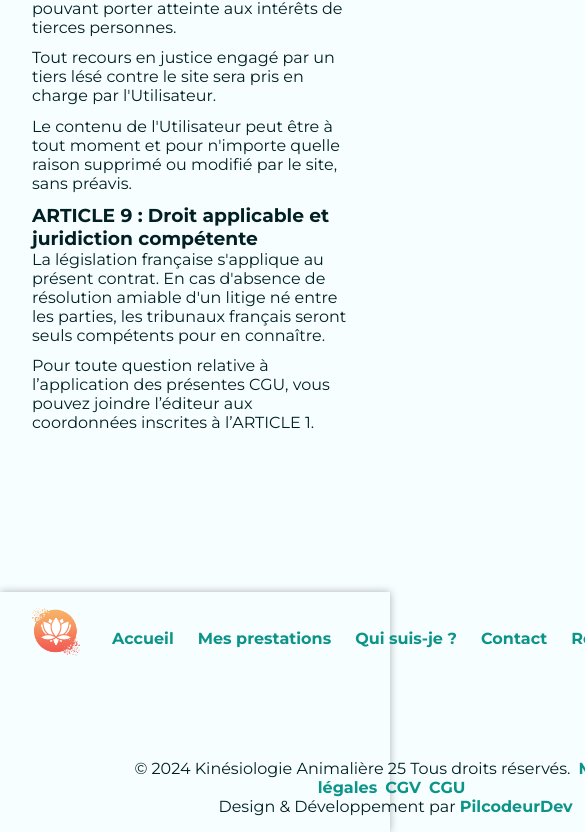
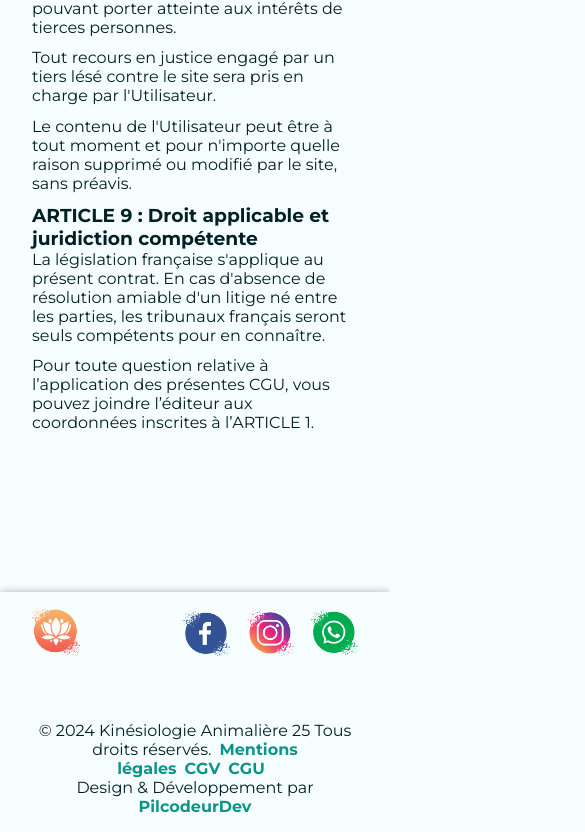
Before and after one commit to PilcodeurDev/GoReconnect, a React (Vite) app: page /condition-general-dutilisation in a window 390 px wide. Shown: the part 4136-4968 px from the top of the page, 585 px wide, since content can reach past the window. Built offline with nearby package versions, Linux system fonts and the light colour scheme.

Commit message:
footer RESPONSIVE 😎

```diff
--- a/src/components/layout/footer/Footer.css
+++ b/src/components/layout/footer/Footer.css
@@ -2,59 +2,67 @@ footer {
   height: 15rem;
   width: 100vw;
   display: flex;
+  flex-direction: column;
   justify-content: space-between;
-  padding: 1rem 5rem;
+  padding: 2rem 3rem;
   text-align: center;
   background: var(--bg-color);
-  box-shadow: 0px 0px 8px 0px rgba(0,0,0,0.3);
+  box-shadow: 0px 0px 8px 0px rgba(0, 0, 0, 0.3);
 }
 
-.textCenter {
+.links {
   display: flex;
-  flex-direction: column;
+  align-items: center;
   justify-content: space-between;
-  margin: 0;
-
-  div{
-    margin: 0;
-  }
 }
 
-.lienNavigation{
-  display: flex;
-  justify-content: center;
-  gap: 1.5rem;
-  margin-top: 1rem;
-
-  > li {
-    padding-top: .3rem;
-    white-space: nowrap;
-    list-style: none;
-  }
+.links .offset {
+  margin-right: 8.88rem;
 }
 
-.lienCenter {
+.links .interne-link-buttons .link {
+  padding-left: 1rem;
+  display: inline-block;
+  gap: 10px;
+}
+
+.links .logo-goreconnect {
+  max-width: 5rem;
+}
+
+.links .social-logos {
+  display: flex;
+}
+
+.links .social-logos a {
+  margin-left: 1rem;
+}
+
+.links .social-logos a img {
+  max-width: 4rem;
+}
+
+.central-links {
   display: flex;
   flex-direction: column;
   justify-content: center;
   margin: 0;
 }
 
-.lienCenter > div > span {
+.central-links > div > span {
   margin-right: 0.5rem;
 }
 
-.logoKa25 {
-  max-width: 3rem;
+@media screen and (max-width: 1120px) {
+  .links .offset {
+  margin-right: 0;
+}
 }
 
-.logos {
-  display: flex;
-  gap: 1.3rem;
 
-  img {
-    width: 70px;
-    height: 70px;
+@media screen and (max-width: 1024px) {
+  .interne-link-buttons{
+    display: none;
   }
 }
 
@@ -62,4 +70,13 @@ footer {
   footer{
     padding: 1rem 2rem;
   }
+  .links .logo-goreconnect {
+    max-width: 4rem;
+  }
 }
+
+@media screen and (max-width: 640px) {
+  .links img {
+    width: 3rem;
+  }
+}
--- a/src/components/layout/footer/Footer.jsx
+++ b/src/components/layout/footer/Footer.jsx
@@ -11,7 +11,7 @@ export default function Footer() {
       href="https://my-visual-impact-prod-a80de0f47f5b.herokuapp.com/"
       target="_blank"
       rel="noreferrer"
-      className="lien"
+      className="link"
     >
       PilcodeurDev
     </a>
@@ -19,66 +19,34 @@ export default function Footer() {
 
   return (
     <footer>
+      <div className="links">
+        <div className="offset">
           <Link to="/#moveUp">
             <img
               src={logo}
               alt="logo goreconnect"
-          className="logoKa25"
+              className="logo-goreconnect"
             />
           </Link>
-      <div className="textCenter">
-        <div>
-          <ul className="lienNavigation">
-            <li>
-              <Link to="/#moveUp" className="lien">
+        </div>
+        <div className="interne-link-buttons">
+          <Link to="/#moveUp" className="link">
             Accueil
           </Link>
-            </li>
-            <li>
-              <Link to="/#laKinesiologie" className="lien">
+          <Link to="/#laKinesiologie" className="link">
             Mes prestations
           </Link>
-            </li>
-            <li>
-              <Link to="/#quiJeSuis" className="lien">
+          <Link to="/#quiJeSuis" className="link">
             Qui suis-je ?
           </Link>
-            </li>
-            <li>
-              <Link to="/#contact" className="lien">
+          <Link to="/#contact" className="link">
             Contact
           </Link>
-            </li>
-            <li>
-              <Link to="/#reservation" className="lien">
+          <Link to="/#reservation" className="link">
             Rendez-vous
           </Link>
-            </li>
-          </ul>
         </div>
-        <div className="lienCenter">
-          <div>
-            <span>© 2024 Kinésiologie Animalière 25 Tous droits réservés.</span>
-            <span>
-              <Link to="/mention-legal" className="lien">
-                Mentions légales
-              </Link>
-            </span>
-            <span>
-              <Link to="/condition-general-de-vente" className="lien">
-                CGV
-              </Link>
-            </span>
-            <span>
-              <Link to="/condition-general-dutilisation" className="lien">
-                CGU
-              </Link>
-            </span>
-          </div>
-          <div>Design & Développement par {PilcodeurDev}</div>
-        </div>
-      </div>
-      <div className="logos">
+        <div className="social-logos">
           <a href="https://www.facebook.com/kinesiologieanimaliere25">
             <img src={fbk} alt="logo facebook" />
           </a>
@@ -89,6 +57,28 @@ export default function Footer() {
             <img src={whatsApp} alt="logo instagram" />
           </a>
         </div>
+      </div>
+      <div className="central-links">
+        <div>
+          <span>© 2024 Kinésiologie Animalière 25 Tous droits réservés.</span>
+          <span>
+            <Link to="/mention-legal" className="link">
+              Mentions légales
+            </Link>
+          </span>
+          <span>
+            <Link to="/condition-general-de-vente" className="link">
+              CGV
+            </Link>
+          </span>
+          <span>
+            <Link to="/condition-general-dutilisation" className="link">
+              CGU
+            </Link>
+          </span>
+        </div>
+        <div>Design & Développement par {PilcodeurDev}</div>
+      </div>
     </footer>
   );
 }
--- a/src/components/pages/GeneralConditionsSale/GeneralConditionsSale.css
+++ b/src/components/pages/GeneralConditionsSale/GeneralConditionsSale.css
@@ -8,7 +8,7 @@ h1 + h3 {
   text-decoration-line: underline;
 }
 
-ul {
+.CGS-info {
   margin: 1rem 2rem;
 }
 
--- a/src/components/pages/GeneralConditionsSale/GeneralConditionsSale.jsx
+++ b/src/components/pages/GeneralConditionsSale/GeneralConditionsSale.jsx
@@ -48,7 +48,7 @@ export default function GeneralConditionsSale() {
             transactions conclues avec le Client.
           </p>
           <p>Les coordonnées du Prestataire sont les suivantes :</p>
-          <ul>
+          <ul className="CGS-info">
             <li>{owner.name}</li>
             <li>{owner.address}</li>
             <li>Siret : {owner.siretNumber}</li>
--- a/src/index.css
+++ b/src/index.css
@@ -26,10 +26,6 @@ h2 {
   margin-bottom: 2rem;
 }
 
-/*
-  buttons and liens
-*/
-
 .mainButton {
   background: var(--main-color);
   color: white !important;
@@ -45,7 +41,7 @@ h2 {
   background: var(--secondary-color);
 }
 
-.lien {
+.link {
   color: #0d9488;
   text-decoration: none;
   font-family: montserrat-bold;
```
Lines whose indentation alone changed are shown as unchanged.
